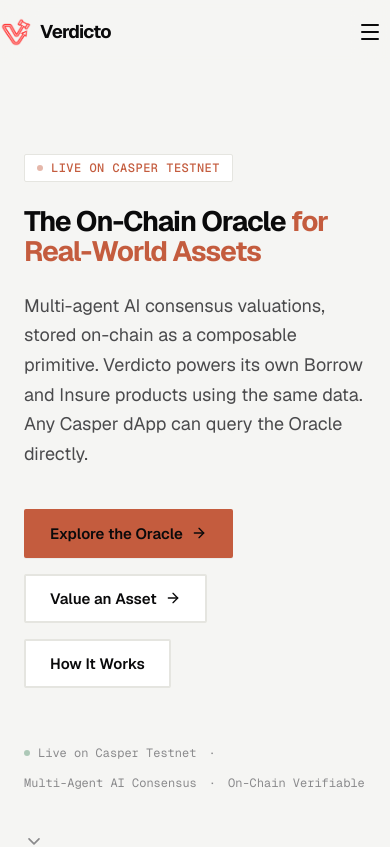
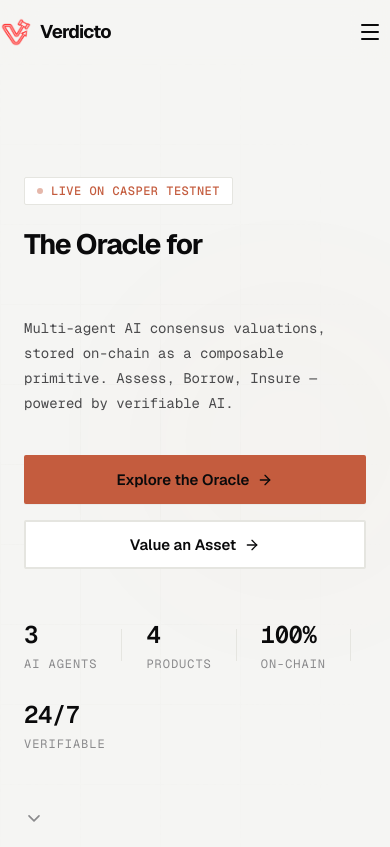
Before and after one commit to leo-jr-hah/verdicto, a React (Vite) app in the folder dashboard/: page / in a window 390 px wide. Shown: the top 847 px of the page. Built offline with nearby package versions, Linux system fonts and the light colour scheme; no server answers.

Commit message:
feat: hero redesign with rotating text animation, typewriter, grid background, stats row, mobile responsive

```diff
--- a/dashboard/src/components/landing/HeroSection.tsx
+++ b/dashboard/src/components/landing/HeroSection.tsx
@@ -1,9 +1,86 @@
-import React, { useRef, useState } from 'react';
-import { motion } from 'motion/react';
+import React, { useEffect, useState } from 'react';
+import { motion, AnimatePresence } from 'motion/react';
 import { Link } from 'react-router-dom';
 import { ArrowRight, ChevronDown } from 'lucide-react';
 
-/* ── Flip Button - color inverts on hover (red↔white) ────────────── */
+/* ── Rotating Words ─────────────────────────────────────────────────── */
+const ROTATING_WORDS = [
+  'Real Estate',
+  'Fine Art',
+  'Commodities',
+  'IP & Patents',
+  'Collectibles',
+  'Tokenized Equity',
+  'Carbon Credits',
+  'Private Credit',
+];
+
+const RotatingWord: React.FC = () => {
+  const [index, setIndex] = useState(0);
+
+  useEffect(() => {
+    const interval = setInterval(() => {
+      setIndex((prev) => (prev + 1) % ROTATING_WORDS.length);
+    }, 2200);
+    return () => clearInterval(interval);
+  }, []);
+
+  return (
+    <span className="hero-rotating-word">
+      <AnimatePresence mode="wait">
+        <motion.span
+          key={ROTATING_WORDS[index]}
+          initial={{ y: '100%', opacity: 0 }}
+          animate={{ y: '0%', opacity: 1 }}
+          exit={{ y: '-100%', opacity: 0 }}
+          transition={{ duration: 0.4, ease: [0.16, 1, 0.3, 1] }}
+          style={{ display: 'inline-block' }}
+        >
+          {ROTATING_WORDS[index]}
+        </motion.span>
+      </AnimatePresence>
+    </span>
+  );
+};
+
+/* ── Grid Background ────────────────────────────────────────────────── */
+const GridBackground: React.FC = () => (
+  <div className="hero-grid-bg" aria-hidden="true">
+    <div className="hero-grid-lines" />
+    <div className="hero-grid-glow" />
+  </div>
+);
+
+/* ── Typewriter Subheadline ──────────────────────────────────────────── */
+const TypewriterText: React.FC<{ text: string; delay?: number }> = ({ text, delay = 0 }) => {
+  const [displayed, setDisplayed] = useState('');
+  const [started, setStarted] = useState(false);
+
+  useEffect(() => {
+    const timer = setTimeout(() => setStarted(true), delay);
+    return () => clearTimeout(timer);
+  }, [delay]);
+
+  useEffect(() => {
+    if (!started) return;
+    let i = 0;
+    const interval = setInterval(() => {
+      setDisplayed(text.slice(0, i + 1));
+      i++;
+      if (i >= text.length) clearInterval(interval);
+    }, 18);
+    return () => clearInterval(interval);
+  }, [started, text]);
+
+  return (
+    <span className="hero-typewriter">
+      {displayed}
+      {started && displayed.length < text.length && <span className="hero-cursor">|</span>}
+    </span>
+  );
+};
+
+/* ── Flip Button ────────────────────────────────────────────────────── */
 const FlipButton: React.FC<{
   children: React.ReactNode;
   className?: string;
@@ -13,7 +90,6 @@ const FlipButton: React.FC<{
   variant?: 'primary' | 'secondary';
 }> = ({ children, className = '', style, onClick, to, variant = 'primary' }) => {
   const [isHovered, setIsHovered] = useState(false);
-  const btnRef = useRef<HTMLButtonElement & HTMLAnchorElement>(null);
 
   const isPrimary = variant === 'primary';
 
@@ -31,7 +107,6 @@ const FlipButton: React.FC<{
   return (
     // @ts-expect-error polymorphic tag
     <Tag
-      ref={btnRef}
       {...tagProps}
       className={className}
       onMouseEnter={() => setIsHovered(true)}
@@ -51,10 +126,12 @@ const FlipButton: React.FC<{
   );
 };
 
-/* ── Hero Section ─────────────────────────────────────────────────── */
+/* ── Hero Section ───────────────────────────────────────────────────── */
 export const HeroSection: React.FC = () => {
   return (
     <section className="hero-section">
+      <GridBackground />
+
       <div className="hero-headline-wrapper">
         {/* Eyebrow badge */}
         <motion.div
@@ -71,49 +148,36 @@ export const HeroSection: React.FC = () => {
           <span>Live on Casper Testnet</span>
         </motion.div>
 
-        {/* Headline */}
+        {/* Main Headline */}
         <motion.h1
           initial={{ opacity: 0, y: 30 }}
           animate={{ opacity: 1, y: 0 }}
           transition={{ duration: 0.8, delay: 0.1, ease: [0.16, 1, 0.3, 1] }}
-          style={{
-            fontSize: 'clamp(2.5rem, 6vw, 4.5rem)',
-            fontWeight: 800, lineHeight: 1.08,
-            letterSpacing: '-0.04em',
-            color: 'var(--text-primary)',
-            maxWidth: 800,
-            margin: '0 0 1.5rem',
-          }}
+          className="hero-headline"
         >
-          The On-Chain Oracle{' '}
-          <span style={{ color: 'var(--accent)' }}>for Real-World Assets</span>
+          The Oracle for{' '}
+          <RotatingWord />
         </motion.h1>
 
-        {/* Subheadline */}
+        {/* Tagline */}
         <motion.p
           initial={{ opacity: 0, y: 20 }}
           animate={{ opacity: 1, y: 0 }}
-          transition={{ duration: 0.7, delay: 0.25 }}
-          className="text-lg"
-          style={{
-            color: 'var(--text-secondary)',
-            lineHeight: 1.65,
-            maxWidth: 560,
-            margin: '0 0 2.5rem',
-          }}
+          transition={{ duration: 0.7, delay: 0.3 }}
+          className="hero-tagline"
         >
-          Multi-agent AI consensus valuations, stored on-chain as a composable
-          primitive. Verdicto powers its own Borrow and Insure products using the same data.
-          Any Casper dApp can query the Oracle directly.
+          <TypewriterText
+            text="Multi-agent AI consensus valuations, stored on-chain as a composable primitive. Assess, Borrow, Insure — powered by verifiable AI."
+            delay={600}
+          />
         </motion.p>
 
         {/* CTAs */}
         <motion.div
           initial={{ opacity: 0, y: 20 }}
           animate={{ opacity: 1, y: 0 }}
-          transition={{ duration: 0.6, delay: 0.4 }}
-          className="flex gap-4"
-          style={{ flexWrap: 'wrap', marginBottom: '2rem', pointerEvents: 'auto' }}
+          transition={{ duration: 0.6, delay: 0.5 }}
+          className="hero-cta-row"
         >
           <FlipButton to="/oracle" variant="primary" className="btn btn-primary btn-lg">
             Explore the Oracle <ArrowRight size={16} />
@@ -121,38 +185,42 @@ export const HeroSection: React.FC = () => {
           <FlipButton to="/assess" variant="secondary" className="btn btn-lg">
             Value an Asset <ArrowRight size={16} />
           </FlipButton>
-          <FlipButton
-            variant="secondary"
-            className="btn btn-lg"
-            onClick={() => document.getElementById('how-it-works')?.scrollIntoView({ behavior: 'smooth' })}
-          >
-            How It Works
-          </FlipButton>
         </motion.div>
 
-        {/* Social Proof Bar */}
+        {/* Stats row */}
         <motion.div
           initial={{ opacity: 0 }}
           animate={{ opacity: 1 }}
-          transition={{ delay: 0.8 }}
-          className="hero-proof-bar"
+          transition={{ delay: 1.2 }}
+          className="hero-stats-row"
         >
-          <span className="hero-proof-bar__item">
-            <span className="hero-proof-bar__dot" />
-            Live on Casper Testnet
-          </span>
-          <span>·</span>
-          <span>Multi-Agent AI Consensus</span>
-          <span>·</span>
-          <span>On-Chain Verifiable</span>
+          <div className="hero-stat">
+            <span className="hero-stat__value">3</span>
+            <span className="hero-stat__label">AI Agents</span>
+          </div>
+          <div className="hero-stat__divider" />
+          <div className="hero-stat">
+            <span className="hero-stat__value">4</span>
+            <span className="hero-stat__label">Products</span>
+          </div>
+          <div className="hero-stat__divider" />
+          <div className="hero-stat">
+            <span className="hero-stat__value">100%</span>
+            <span className="hero-stat__label">On-Chain</span>
+          </div>
+          <div className="hero-stat__divider" />
+          <div className="hero-stat">
+            <span className="hero-stat__value">24/7</span>
+            <span className="hero-stat__label">Verifiable</span>
+          </div>
         </motion.div>
 
         {/* Scroll cue */}
         <motion.div
           initial={{ opacity: 0 }}
           animate={{ opacity: 1 }}
-          transition={{ delay: 1.5 }}
-          style={{ position: 'relative', marginTop: '2rem' }}
+          transition={{ delay: 1.8 }}
+          className="hero-scroll-cue"
         >
           <motion.div
             animate={{ y: [0, 8, 0] }}
--- a/dashboard/src/index.css
+++ b/dashboard/src/index.css
@@ -2479,6 +2479,40 @@ a:focus-visible {
   overflow: hidden;
 }
 
+/* ── Grid Background ───────────────────────────────────────────────────── */
+
+.hero-grid-bg {
+  position: absolute;
+  inset: 0;
+  z-index: 0;
+  pointer-events: none;
+}
+
+.hero-grid-lines {
+  position: absolute;
+  inset: 0;
+  background-image:
+    linear-gradient(var(--border) 1px, transparent 1px),
+    linear-gradient(90deg, var(--border) 1px, transparent 1px);
+  background-size: 80px 80px;
+  opacity: 0.25;
+  mask-image: radial-gradient(ellipse 70% 60% at 30% 50%, black 0%, transparent 100%);
+  -webkit-mask-image: radial-gradient(ellipse 70% 60% at 30% 50%, black 0%, transparent 100%);
+}
+
+.hero-grid-glow {
+  position: absolute;
+  top: 15%;
+  left: 10%;
+  width: 500px;
+  height: 500px;
+  background: radial-gradient(circle, var(--accent-glow) 0%, transparent 70%);
+  opacity: 0.12;
+  filter: blur(80px);
+}
+
+/* ── Headline Wrapper ──────────────────────────────────────────────────── */
+
 .hero-headline-wrapper {
   position: relative;
   z-index: 1;
@@ -2486,6 +2520,118 @@ a:focus-visible {
   flex-direction: column;
   align-items: flex-start;
   pointer-events: none;
+}
+
+/* ── Headline ──────────────────────────────────────────────────────────── */
+
+.hero-headline {
+  font-size: clamp(2.5rem, 6vw, 4.5rem);
+  font-weight: 800;
+  line-height: 1.08;
+  letter-spacing: -0.04em;
+  color: var(--text-primary);
+  max-width: 800px;
+  margin: 0 0 1.5rem;
+}
+
+/* ── Rotating Word ─────────────────────────────────────────────────────── */
+
+.hero-rotating-word {
+  display: inline-block;
+  position: relative;
+  overflow: hidden;
+  vertical-align: bottom;
+  color: var(--accent);
+  min-width: 280px;
+  height: 1.15em;
+}
+
+.hero-rotating-word span {
+  display: inline-block;
+  white-space: nowrap;
+}
+
+/* ── Tagline / Typewriter ──────────────────────────────────────────────── */
+
+.hero-tagline {
+  font-size: clamp(1rem, 1.8vw, 1.2rem);
+  line-height: 1.65;
+  max-width: 560px;
+  margin: 0 0 2.5rem;
+  color: var(--text-secondary);
+  min-height: 3.3em;
+}
+
+.hero-typewriter {
+  font-family: var(--font-mono);
+  font-size: 0.92em;
+}
+
+.hero-cursor {
+  display: inline-block;
+  color: var(--accent);
+  font-weight: 300;
+  animation: hero-blink 0.8s step-end infinite;
+}
+
+@keyframes hero-blink {
+  0%, 100% { opacity: 1; }
+  50% { opacity: 0; }
+}
+
+/* ── CTA Row ───────────────────────────────────────────────────────────── */
+
+.hero-cta-row {
+  display: flex;
+  gap: 1rem;
+  flex-wrap: wrap;
+  margin-bottom: 3rem;
+  pointer-events: auto;
+}
+
+/* ── Stats Row ─────────────────────────────────────────────────────────── */
+
+.hero-stats-row {
+  display: flex;
+  align-items: center;
+  gap: 1.5rem;
+  flex-wrap: wrap;
+  margin-bottom: 2rem;
+}
+
+.hero-stat {
+  display: flex;
+  flex-direction: column;
+  gap: 2px;
+}
+
+.hero-stat__value {
+  font-family: var(--font-mono);
+  font-size: var(--text-xl);
+  font-weight: 700;
+  color: var(--text-primary);
+  letter-spacing: -0.02em;
+}
+
+.hero-stat__label {
+  font-family: var(--font-mono);
+  font-size: var(--text-xs);
+  color: var(--text-tertiary);
+  text-transform: uppercase;
+  letter-spacing: 0.08em;
+}
+
+.hero-stat__divider {
+  width: 1px;
+  height: 32px;
+  background: var(--border);
+}
+
+/* ── Scroll Cue ────────────────────────────────────────────────────────── */
+
+.hero-scroll-cue {
+  position: relative;
+  margin-top: 1rem;
 }
 
 /* ── Landing Page Wrapper ──────────────────────────────────────────────── */
@@ -2701,34 +2847,6 @@ a:focus-visible {
 
 .landing-badge--green {
   color: var(--success);
-}
-
-/* ── Hero Social Proof Bar ─────────────────────────────────────────────── */
-
-.hero-proof-bar {
-  display: flex;
-  align-items: center;
-  gap: var(--space-3);
-  flex-wrap: wrap;
-  font-family: var(--font-mono);
-  font-size: var(--text-xs);
-  color: var(--text-tertiary);
-  margin-top: var(--space-6);
-  pointer-events: auto;
-}
-
-.hero-proof-bar__item {
-  display: flex;
-  align-items: center;
-  gap: var(--space-2);
-}
-
-.hero-proof-bar__dot {
-  width: 6px;
-  height: 6px;
-  border-radius: var(--radius-full);
-  background: var(--success);
-  animation: led-blink 2s ease-in-out infinite;
 }
 
 /* ── StatsBar ──────────────────────────────────────────────────────────── */
--- a/dashboard/src/styles/landing-responsive.css
+++ b/dashboard/src/styles/landing-responsive.css
@@ -43,10 +43,45 @@
 
   .hero-headline {
     font-size: clamp(1.75rem, 7vw, 2.5rem) !important;
+    max-width: 100%;
   }
 
-  .hero-subheadline {
-    font-size: 1rem !important;
+  .hero-rotating-word {
+    min-width: 180px;
+  }
+
+  .hero-tagline {
+    font-size: 0.95rem !important;
+    max-width: 100%;
+    min-height: auto;
+  }
+
+  .hero-cta-row {
+    flex-direction: column;
+    width: 100%;
+  }
+
+  .hero-cta-row .btn {
+    width: 100%;
+    text-align: center;
+    justify-content: center;
+  }
+
+  .hero-stats-row {
+    gap: 1rem;
+  }
+
+  .hero-stat__value {
+    font-size: var(--text-lg);
+  }
+
+  .hero-grid-lines {
+    background-size: 50px 50px;
+  }
+
+  .hero-grid-glow {
+    width: 300px;
+    height: 300px;
   }
 
   /* Oracle */
```
Also changed, not shown: 1 other file (tests, documents, lock files or other folders).
